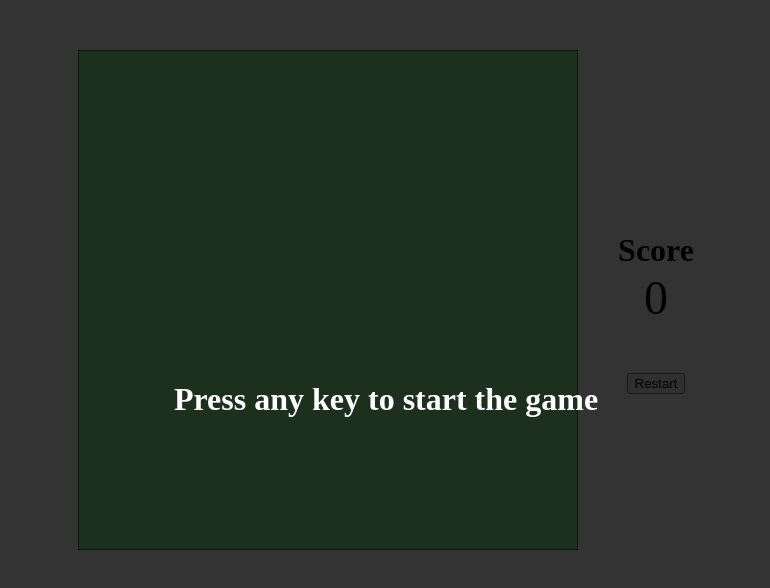
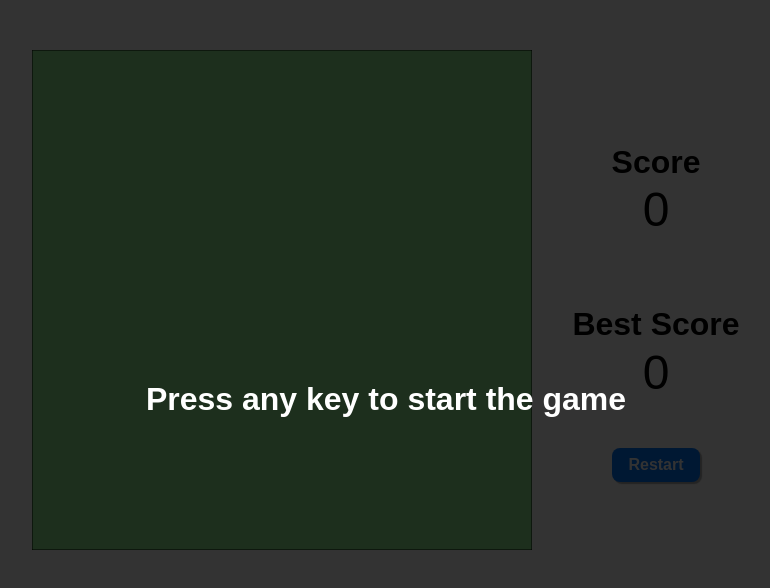
Before and after one commit to jugurthakcm/snake-game, a plain HTML site: page index.html in a window 1280 px wide. Shown: the whole page, without its empty margins (254-1024 px from the left). Drawn offline with Linux system fonts and the light colour scheme.

Commit message:
add best score feature to the game

```diff
--- a/app.js
+++ b/app.js
@@ -10,6 +10,13 @@ let snake = [
 let dx = 20;
 let dy = 0;
 let score = 0;
+
+// Initialize best score
+let bestScore = localStorage.getItem("bestScore")
+  ? localStorage.getItem("bestScore")
+  : 0;
+
+document.getElementById("bestScore-p").innerText = bestScore;
 
 // Create the canvas
 function createCanvas() {
@@ -106,7 +113,9 @@ function foodEaten() {
         y: snake[snake.length - 1].y + 20,
       });
       score++;
+      bestScore = score > bestScore ? score : bestScore;
       document.querySelector("#score-p").innerText = score;
+      document.querySelector("#bestScore-p").innerText = bestScore;
     }
   });
 }
@@ -139,6 +148,7 @@ function gameOver() {
   ) {
     document.getElementsByClassName("over")[0].style.display = "block";
     document.getElementsByClassName("pop-up")[0].style.display = "flex";
+    localStorage.setItem("bestScore", bestScore);
     return true;
   }
 }
--- a/index.html
+++ b/index.html
@@ -17,14 +17,18 @@
           <h1>Score</h1>
           <p id="score-p">0</p>
         </div>
-        <button onclick="restartGame()">Restart</button>
+        <div class="best-score">
+          <h1>Best Score</h1>
+          <p id="bestScore-p">0</p>
+        </div>
+        <button class="restart-btn" onclick="restartGame()">Restart</button>
       </div>
     </div>
 
     <div class="over"></div>
     <div class="pop-up">
       <h2>Game Over</h2>
-      <button onclick="restartGame()">Restart</button>
+      <button class="restart-btn" onclick="restartGame()">Restart</button>
     </div>
     <div class="start-game">
       <h1>Press any key to start the game</h1>
--- a/styles.css
+++ b/styles.css
@@ -1,5 +1,6 @@
 body {
   overflow: hidden;
+  font-family: sans-serif;
 }
 
 .container {
@@ -18,13 +19,14 @@ body {
 }
 
 .dashboard,
-.score {
+.score,
+.best-score {
   display: flex;
   flex-direction: column;
   align-items: center;
 }
 
-.score p {
+.dashboard p {
   font-size: 3rem;
   margin-top: -20px;
 }
@@ -60,7 +62,7 @@ body {
   margin-top: 0;
 }
 
-.pop-up button {
+.restart-btn {
   background-color: rgb(0, 119, 255);
   padding: 0.5rem 1rem;
   color: white;
@@ -69,6 +71,7 @@ body {
   font-weight: bold;
   border-radius: 0.5rem;
   cursor: pointer;
+  font-size: 1rem;
 }
 
 .start-game {
```
